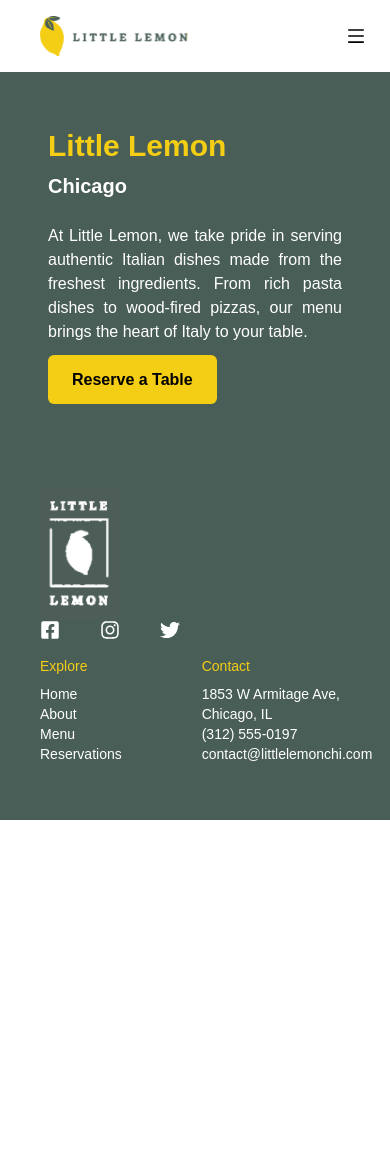
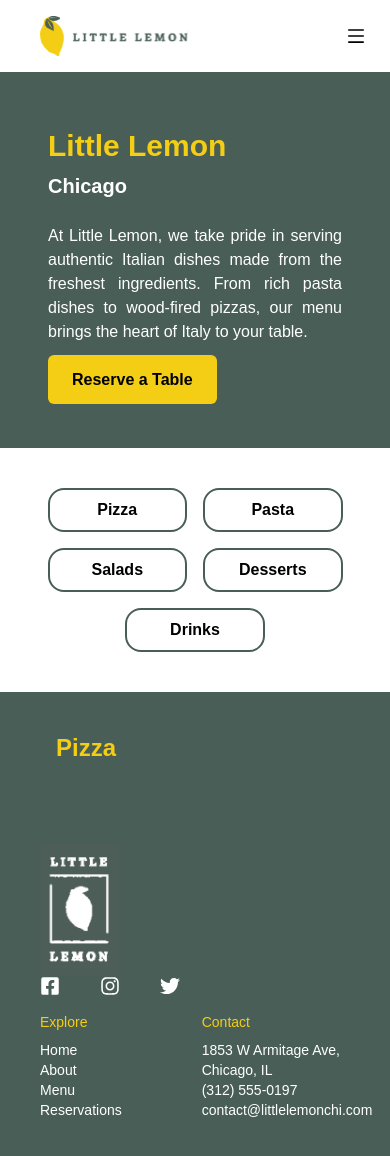
Before and after one commit to RaulGavriluta/little-lemon, a React (Vite) app: page /menu in a window 390 px wide. Shown: the top 1156 px of the page. Before the commit the page ends 844 px from the top, so only its background shows below. Built offline with nearby package versions, Linux system fonts and the light colour scheme.

Commit message:
improved code readability

```diff
--- a/src/assets/components/BookingPage/FAQ.jsx
+++ b/src/assets/components/BookingPage/FAQ.jsx
@@ -14,7 +14,7 @@ const FAQ = () => {
       <div className="max-w-4xl mx-auto">
         <div className="border-b border-gray-300 py-4">
           <div
-            className="cursor-pointer text-lg font-semibold"
+            className="cursor-pointer text-lg font-semibold lg:text-xl"
             onClick={() => toggleAnswer(0)}
           >
             How can I make a reservation?
@@ -28,7 +28,7 @@ const FAQ = () => {
 
         <div className="border-b border-gray-300 py-4">
           <div
-            className="cursor-pointer text-lg font-semibold"
+            className="cursor-pointer text-lg font-semibold lg:text-xl"
             onClick={() => toggleAnswer(1)}
           >
             What is your cancellation policy?
@@ -40,17 +40,16 @@ const FAQ = () => {
           )}
         </div>
 
-        {/* Întrebarea 3 */}
         <div className="border-b border-gray-300 py-4">
           <div
-            className="cursor-pointer text-lg font-semibold"
+            className="cursor-pointer text-lg font-semibold lg:text-xl"
             onClick={() => toggleAnswer(2)}
           >
             What are your operating hours?
           </div>
           {activeIndex === 2 && (
             <div className="text-sm text-brand-black mt-2">
-              Our restaurant is open every day from 11:00 AM to 10:00 PM. We are closed on public holidays.
+              Our restaurant is open every day from 11:00 AM to 12:00 PM. We are closed on public holidays.
             </div>
           )}
         </div>
--- a/src/assets/components/Footer.jsx
+++ b/src/assets/components/Footer.jsx
@@ -4,15 +4,39 @@ import { FaFacebookSquare, FaInstagram, FaTwitter } from "react-icons/fa";
 import { Link } from 'react-router-dom'
 
 const Footer = () => {
+  const navLinks = [
+    {name:'Home', path: '/'},
+    {name:'About', path: '/about'},
+    {name:'Menu', path: '/menu'},
+    {name:'Reservations', path:'/reservations'}
+  ]
+
+  const socialLinks = [
+  { icon: FaFacebookSquare, url: "https://facebook.com" },
+  { icon: FaInstagram, url: "https://instagram.com" },
+  { icon: FaTwitter, url: "https://twitter.com" }
+];
+
+  const contactInfo = [
+    '1853 W Armitage Ave,',
+    'Chicago, IL',
+    '(312) 555-0197',
+    'contact@littlelemonchi.com'
+  ]
+
   return (
     <footer className='grid items-center text-sm w-full bg-brand-green px-10 py-10 mx-auto text-white sm:grid-cols-3 md:gap-8 md:px-20 '>
         <div>
         <div><img src={logo} alt ='logo' className='w-20 md:w-30'/></div>
         <div>
           <ul className='flex space-x-10'>
-              <li><a href="#" className='hover:text-brand-yellow'><FaFacebookSquare size = {20} /></a></li>
-              <li><a href="#" className='hover:text-brand-yellow'><FaInstagram size = {20} /></a></li>
-              <li><a href="#" className='hover:text-brand-yellow'><FaTwitter size = {20} /></a></li>
+              {socialLinks.map(({ icon: Icon, url }) => (
+                <li key={url}>
+                  <a href={url} target="_blank" className="hover:text-brand-yellow">
+                    <Icon size={20} />
+                  </a>
+                </li>
+           ))}
           </ul>
         </div>
         </div>
@@ -20,35 +44,26 @@ const Footer = () => {
         <div className=''>
           <h5 className='text-brand-yellow pb-2'>Explore</h5>
           <ul>
-              <li className='hover:text-brand-yellow'>
-                <Link to="/">Home</Link>
-              </li>
-              <li className='hover:text-brand-yellow'>
-                <Link to="/about">About</Link>
-              </li>
-              <li className='hover:text-brand-yellow'>
-              <Link to="/menu">Menu</Link>
-              </li>
-              <li className='hover:text-brand-yellow'>
-                <Link to="/booking">Reservations</Link>
-              </li>
+              {navLinks.map((links) => (
+                <li key = {links.path} className='hover:text-brand-yellow'>
+                  <Link to = {links.path}>{links.name}</Link>
+                </li>
+              ))}
           </ul>
         </div>
         <div className=''>
           <h5 className='text-brand-yellow pb-2'>Contact</h5>
           <ul>
-              <li>1853 W Armitage Ave,</li>
-              <li>Chicago, IL</li>
-              <li>(312) 555-0197</li>
-              <li>contact@littlelemonchi.com</li>
+              {contactInfo.map((contacts) => (
+                <li key ={contacts} >
+                  {contacts}
+                </li>
+              ) )}
           </ul>
         </div>
 
         </div>
-
-
-
-    </footer>
+      </footer>
   )
 }
 
--- a/src/assets/components/HomePage/Main.jsx
+++ b/src/assets/components/HomePage/Main.jsx
@@ -5,58 +5,61 @@ import bruchetta from '../../icons_assets/bruchetta.svg'
 import lemondessert from '../../icons_assets/lemondessert.jpg'
 import { MdDeliveryDining } from "react-icons/md";
 
+const Main = () => {
+  const specials = [
+    {
+      name:'Greek Salad',
+      price: '$12.99',
+      image: greeksalad,
+      description: 'The famous greek salad of crispy lettuce, peppers, olives and our Chicago style feta cheese, garnished with crunchy garlic and rosemary croutons.'
+    },
+    {
+      name:'Bruchetta',
+      price: '$5.99',
+      image: bruchetta,
+      description: 'Our Bruschetta is made from grilled bread that has been smeared with garlic and seasoned with salt and olive oil.'
+    },
+    {
+      name:'Lemon Dessert',
+      price: '$5.00',
+      image: lemondessert,
+      description: `This comes straight from grandma's recipe book, every last ingredient has been sourced and is as authentic as can be imagined.`
+    }
+  ]
 
-const Main = () => {
   return (
-    <main className=' flex flex-col items-center py-20 px-6 md:px-20'>
-      <div className='flex flex-col items-center px-6  pb-15'>
+    <main className='flex flex-col items-center py-20 px-15 '>
+      <div className='flex flex-col items-center px-6 pb-15'>
         <h1 className='text-2xl font-bold pb-6 md:text-3xl'>This Week's Specials!</h1>
-        <Button href = "#" label = "Online Menu" />
+        <Button href="#" label="Online Menu" />
       </div>
-      <div className='grid gap-10 px-6 md:grid-cols-2 lg:grid-cols-3'>
-      <article className='drop-shadow-xl hover:drop-shadow-2xl transition duration-200'>
-        <div className='w-70 h-50 bg-cover bg-center rounded-t-2xl lg:w-60' style={{ backgroundImage: `url(${greeksalad})`}}></div>
-          <div className='h-60 w-70 px-6 bg-brand-grey lg:w-60 lg:text-sm'>
-            <div className='flex justify-between  py-4'>
-              <h3 className='font-bold'>Greek Salad</h3>
-              <span className='text-[#EE9972]'>$12.99</span>
+      <div className='grid gap-15 md:grid-cols-2 lg:grid-cols-3'>
+        {specials.map((dishes) => (
+          <article key={dishes.name} className='drop-shadow-xl hover:drop-shadow-2xl transition duration-200'>
+            <div
+              className='h-68 w-76 bg-cover bg-center rounded-t-2xl md:w-70 lg:h-54'
+              style={{ backgroundImage: `url(${dishes.image})` }}
+            ></div>
+            <div className='h-68 w-76 px-6 pb-6 bg-brand-grey md:w-70 lg:h-54 lg:text-sm flex flex-col '>
+              <div className='flex justify-between py-4'>
+                <h3 className='font-bold'>{dishes.name}</h3>
+                <span className='text-[#EE9972]'>{dishes.price}</span>
+              </div>
+              <p className='text-brand-green flex-grow overflow-hidden'>
+                {dishes.description}
+              </p>
+              <div className='flex items-center w-full pt-6 font-bold'>
+                <a
+                  href='#'
+                  className='mr-4 border-b-2 border-transparent hover:text-brand-green hover:border-brand-green transition duration-200'
+                >
+                  Order a delivery
+                </a>
+                <MdDeliveryDining size={20} />
+              </div>
             </div>
-            <p className='text-[#495E57]'>The famous greek salad of crispy lettuce, peppers, olives and our Chicago style feta cheese, garnished with crunchy garlic and rosemary croutons. </p>
-            <div className='flex items-center w-full pt-4 font-bold '>
-              <a href="#" className='mr-4 hover:text-[#495E57] hover:border-b-2 hover:border-[#495E57] transition duration-200'>Order a delivery</a>
-              <MdDeliveryDining className='size-5'/>
-            </div>
-          </div>
-        </article>
-        <article className='drop-shadow-xl hover:drop-shadow-2xl transition duration-200'>
-        <div className='w-70 h-50 bg-cover bg-center rounded-t-2xl lg:w-60' style={{ backgroundImage: `url(${bruchetta})`}}></div>
-        <div className='h-60 w-70 px-6 bg-brand-grey lg:w-60 lg:text-sm'>
-        <div className='flex justify-between  py-4'>
-              <h3 className='font-bold'>Bruchetta</h3>
-              <span className='text-[#EE9972]'>$5.99</span>
-            </div>
-            <p className='text-[#495E57]'>Our Bruschetta is made from grilled bread that has been smeared with garlic and seasoned with salt and olive oil. </p>
-            <div className='flex items-center w-full pt-10 font-bold '>
-              <a href="#" className='mr-4 hover:text-[#495E57] hover:border-b-2 hover:border-[#495E57] transition duration-200'>Order a delivery</a>
-              <MdDeliveryDining className='size-5'/>
-            </div>
-            </div>
-        </article>
-
-        <article className='drop-shadow-xl hover:drop-shadow-2xl transition duration-200'>
-        <div className='w-70 h-50 bg-cover bg-center rounded-t-2xl lg:w-60' style={{ backgroundImage: `url(${lemondessert})`}}></div>
-          <div className='h-60 w-70 px-6 bg-brand-grey lg:w-60 lg:text-sm'>
-            <div className='flex justify-between  py-4'>
-              <h3 className='font-bold'>Lemon Dessert</h3>
-              <span className='text-[#EE9972]'>$5.00</span>
-            </div>
-            <p className='text-[#495E57]'>This comes straight from grandma's recipe book, every last ingredient has been sourced and is as authentic as can be imagined.</p>
-            <div className='flex items-center w-full pt-4 font-bold lg:pt-10'>
-              <a href="#" className='mr-4 hover:text-[#495E57] hover:border-b-2 hover:border-[#495E57] transition duration-200'>Order a delivery</a>
-              <MdDeliveryDining className='size-5'/>
-            </div>
-          </div>
-        </article>
+          </article>
+        ))}
       </div>
     </main>
   )
--- a/src/assets/components/MenuPage/Menu.jsx
+++ b/src/assets/components/MenuPage/Menu.jsx
@@ -2,11 +2,17 @@ import React from 'react'
 
 const Menu = () => {
   return (
-    <main>
-        <div></div>
-        <div></div>
-        <div></div>
+    <main className='p-10 sm:px-30 lg:px-60 lg:p-25 md:text-xl lg:text-2xl flex flex-wrap justify-center gap-4'>
+  {['Pizza', 'Pasta', 'Salads', 'Desserts', 'Drinks'].map((item) => (
+    <button
+      key={item}
+      className='flex-1 min-w-[120px] max-w-[45%] sm:max-w-[200px] px-4 py-2 lg:px-10 font-bold cursor-pointer border-2 border-brand-green rounded-2xl hover:text-brand-green hover:bg-brand-green hover:text-brand-yellow transition duration-200 text-center'
+    >
+      {item}
+    </button>
+  ))}
     </main>
+
   )
 }
 
--- /dev/null
+++ b/src/assets/components/MenuPage/MenuItems.jsx
@@ -0,0 +1,14 @@
+import React from 'react'
+
+const MenuItems = () => {
+  return (
+    <section className='p-10 bg-brand-green sm:px-30'>
+      <h1 className='text-2xl font-bold text-brand-yellow px-4 md:text-3xl lg:text-5xl'>Pizza</h1>
+      <article>
+
+      </article>
+    </section>
+  )
+}
+
+export default MenuItems
--- a/src/assets/components/MenuPage/MenuPage.jsx
+++ b/src/assets/components/MenuPage/MenuPage.jsx
@@ -1,6 +1,7 @@
 import React from 'react'
 import Header from '../Header'
 import Menu from './Menu'
+import MenuItems from './MenuItems'
 import restauranfood from '../../icons_assets/restauranfood.jpg'
 
 const MenuPage = () => {
@@ -8,6 +9,7 @@ const MenuPage = () => {
     <>
         <Header image = {restauranfood} paragraph= "At Little Lemon, we take pride in serving authentic Italian dishes made from the freshest ingredients. From rich pasta dishes to wood-fired pizzas, our menu brings the heart of Italy to your table." />
         <Menu />
+        <MenuItems />
     </>
   )
 }
```
